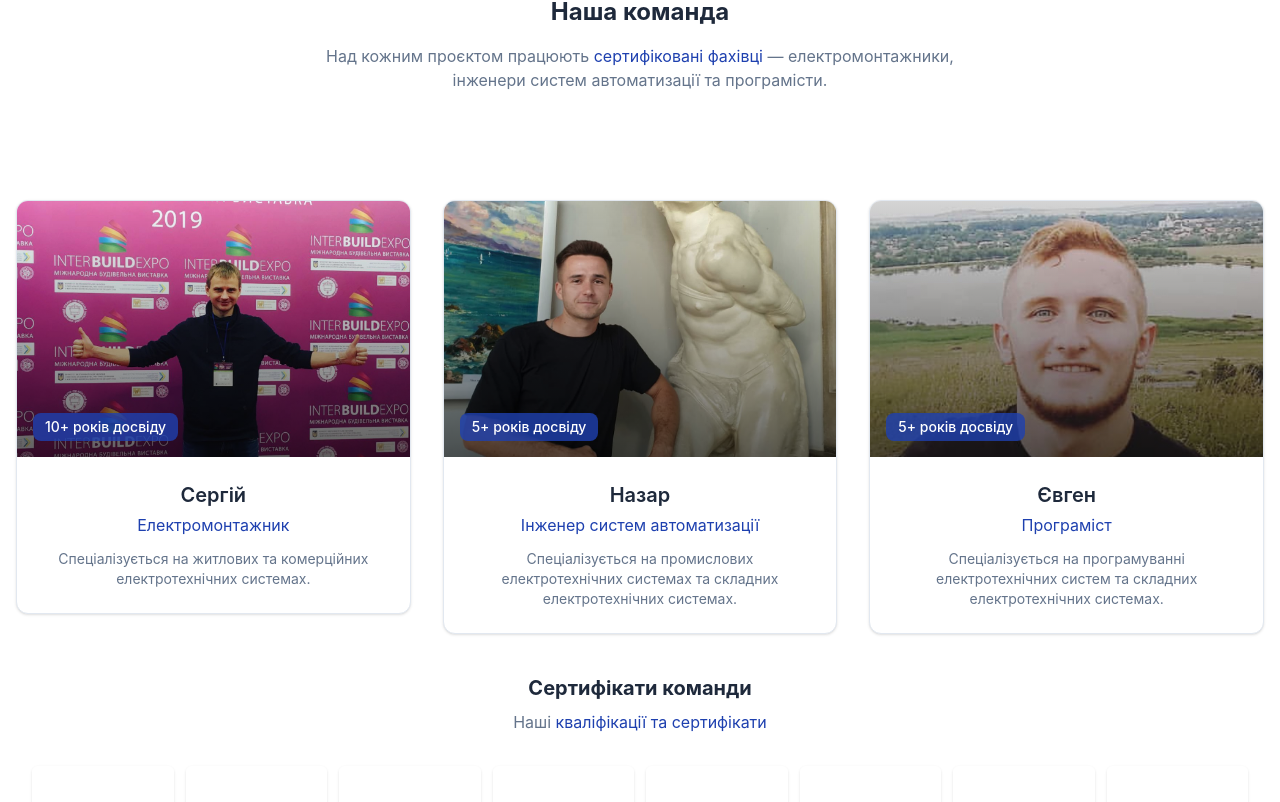
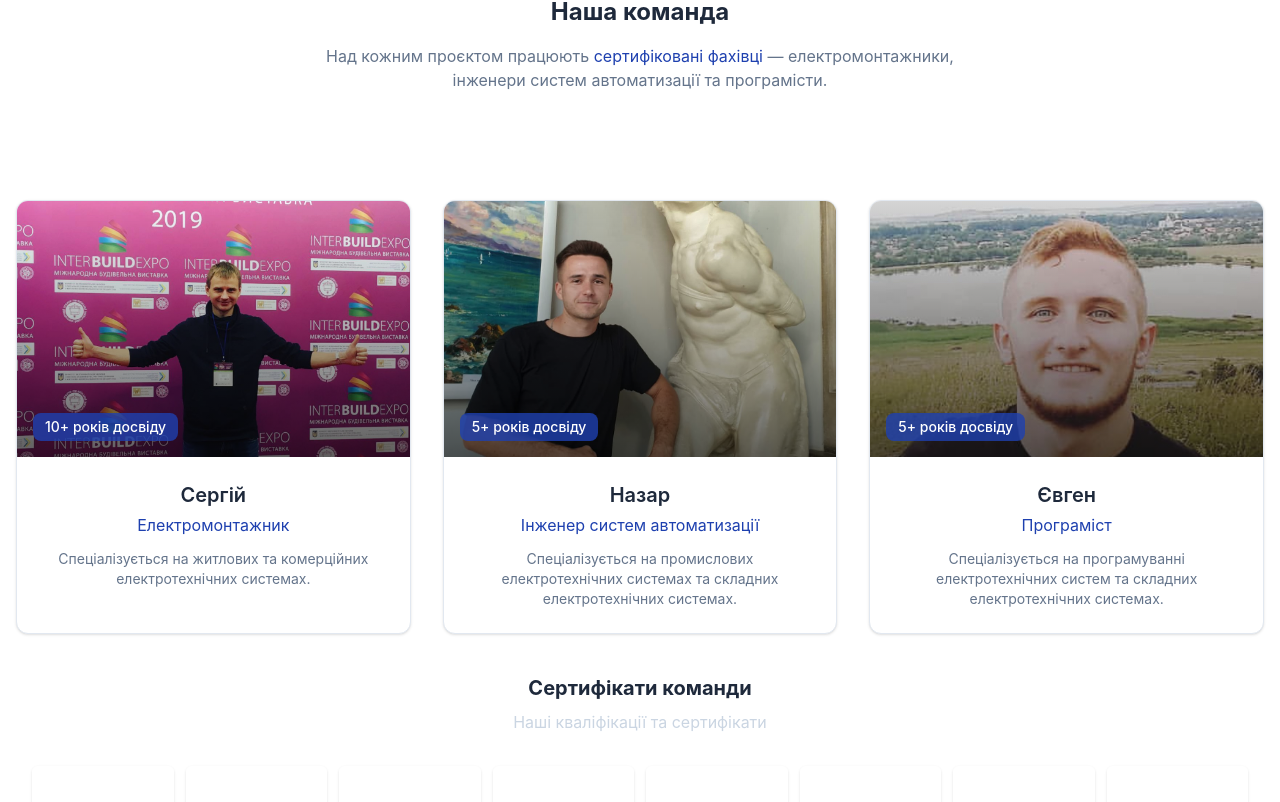
Before and after one commit to digitalideastudio/sao-electric, a React (Vite) app: page / in a window 1280 px wide. Shown: the part 2738-3540 px from the top of the page. Built offline with nearby package versions, Linux system fonts and the light colour scheme.

Commit message:
Update components: CertificatesGallery, Footer, Hero, IdeaLamp, Projects, Team, TeamMember

```diff
--- a/src/components/CertificatesGallery.tsx
+++ b/src/components/CertificatesGallery.tsx
@@ -95,8 +95,8 @@ export default function CertificatesGallery() {
             <h3 className="text-heading-3 font-bold text-slate-dark dark:text-white mb-2">
               Сертифікати команди
             </h3>
-            <p className="text-body text-slate-gray">
-              Наші <span className="text-electric-blue">кваліфікації та сертифікати</span>
+            <p className="text-body text-slate-300">
+              Наші кваліфікації та сертифікати
             </p>
           </div>
 
@@ -164,7 +164,7 @@ export default function CertificatesGallery() {
           <div className="relative max-w-4xl max-h-full">
             <button
               onClick={closeModal}
-              className="absolute -top-12 right-0 text-white hover:text-gray-300 transition-colors"
+              className="absolute -top-12 right-0 text-white hover:text-gray-300 transition-colors cursor-pointer"
             >
               <svg className="w-8 h-8" fill="none" stroke="currentColor" viewBox="0 0 24 24">
                 <path strokeLinecap="round" strokeLinejoin="round" strokeWidth={2} d="M6 18L18 6M6 6l12 12" />
--- a/src/components/Footer.tsx
+++ b/src/components/Footer.tsx
@@ -20,14 +20,14 @@ export default function Footer() {
                 <svg className="w-4 h-4 text-slate-600 dark:text-slate-700" fill="currentColor" viewBox="0 0 20 20">
                   <path d="M2 3a1 1 0 011-1h2.153a1 1 0 01.986.836l.74 4.435a1 1 0 01-.54 1.06l-1.548.773a11.037 11.037 0 006.105 6.105l.774-1.548a1 1 0 011.059-.54l4.435.74a1 1 0 01.836.986V17a1 1 0 01-1 1h-2C7.82 18 2 12.18 2 5V3z"/>
                 </svg>
-                <span className="text-body-sm text-slate-600 dark:text-slate-700">+380 (99) 740 27 30</span>
+                <a href="tel:+380997402730" className="text-body-sm text-slate-600 dark:text-slate-700 hover:text-slate-900 dark:hover:text-slate-900 transition-colors cursor-pointer">+380 (99) 740 27 30</a>
               </div>
               <div className="flex items-center gap-2">
                 <svg className="w-4 h-4 text-slate-600 dark:text-slate-700" fill="currentColor" viewBox="0 0 20 20">
                   <path d="M2.003 5.884L10 9.882l7.997-3.998A2 2 0 0016 4H4a2 2 0 00-1.997 1.884z"/>
                   <path d="M18 8.118l-8 4-8-4V14a2 2 0 002 2h12a2 2 0 002-2V8.118z"/>
                 </svg>
-                <span className="text-body-sm text-slate-600 dark:text-slate-700">saoelectric.ua@gmail.com</span>
+                <a href="mailto:saoelectric.ua@gmail.com" className="text-body-sm text-slate-600 dark:text-slate-700 hover:text-slate-900 dark:hover:text-slate-900 transition-colors cursor-pointer">saoelectric.ua@gmail.com</a>
               </div>
               <div className="flex items-center gap-2">
                 <svg className="w-4 h-4 text-slate-600 dark:text-slate-700" fill="currentColor" viewBox="0 0 20 20">
--- a/src/components/Hero.tsx
+++ b/src/components/Hero.tsx
@@ -56,7 +56,7 @@ export default function Hero() {
 
             {/* CTA Buttons */}
             <div className="flex flex-col sm:flex-row gap-4">
-              <button className="bg-electric-blue text-white px-6 py-3 rounded-lg text-button font-medium hover:bg-blue-700 transition-colors cursor-pointer">
+              <button onClick={() => scrollToSection('contact')} className="bg-electric-blue text-white px-6 py-3 rounded-lg text-button font-medium hover:bg-blue-700 transition-colors cursor-pointer">
               Підібрати рішення для мого дому
               </button>
               <button onClick={() => scrollToSection('services')} className="border border-electric-blue text-electric-blue dark:font-normal px-6 py-3 rounded-lg text-button font-medium hover:bg-electric-blue hover:text-white transition-colors cursor-pointer">
--- a/src/components/IdeaLamp.tsx
+++ b/src/components/IdeaLamp.tsx
@@ -1,7 +1,7 @@
 const IdeaLamp = () => {
   return (
     <div className="flex justify-center items-center w-full">
-      <button className="relative list-none border-none bg-transparent rounded-full cursor-grab w-10 h-10 flex items-center justify-center p-0 m-0 transition-all duration-300 drop-shadow-[0_0_0_rgba(244,175,3,0)] group-hover:drop-shadow-[0_0_8px_rgba(244,175,3,0.6),0_0_16px_rgba(244,175,3,0.4)]">
+      <button className="relative list-none border-none bg-transparent rounded-full cursor-pointer cursor-grab w-10 h-10 flex items-center justify-center p-0 m-0 transition-all duration-300 drop-shadow-[0_0_0_rgba(244,175,3,0)] group-hover:drop-shadow-[0_0_8px_rgba(244,175,3,0.6),0_0_16px_rgba(244,175,3,0.4)]">
         <svg
           xmlns="http://www.w3.org/2000/svg"
           height="2.5em"
--- a/src/components/Projects.tsx
+++ b/src/components/Projects.tsx
@@ -169,7 +169,7 @@ function ProjectCarousel({ images, projectTitle }: { images: string[]; projectTi
         <>
           <button
             onClick={handlePrevious}
-            className="absolute left-2 md:left-2 top-1/2 -translate-y-1/2 bg-black/60 hover:bg-black/80 active:bg-black/90 text-white rounded-full p-2.5 md:p-2 z-20 transition-all touch-manipulation"
+            className="absolute left-2 md:left-2 top-1/2 -translate-y-1/2 bg-black/60 hover:bg-black/80 active:bg-black/90 text-white rounded-full p-2.5 md:p-2 z-20 transition-all touch-manipulation cursor-pointer"
             aria-label="Previous image"
           >
             <svg className="w-7 h-7 md:w-6 md:h-6" fill="none" stroke="currentColor" viewBox="0 0 24 24">
@@ -178,7 +178,7 @@ function ProjectCarousel({ images, projectTitle }: { images: string[]; projectTi
           </button>
           <button
             onClick={handleNext}
-            className="absolute right-2 md:right-2 top-1/2 -translate-y-1/2 bg-black/60 hover:bg-black/80 active:bg-black/90 text-white rounded-full p-2.5 md:p-2 z-20 transition-all touch-manipulation"
+            className="absolute right-2 md:right-2 top-1/2 -translate-y-1/2 bg-black/60 hover:bg-black/80 active:bg-black/90 text-white rounded-full p-2.5 md:p-2 z-20 transition-all touch-manipulation cursor-pointer"
             aria-label="Next image"
           >
             <svg className="w-7 h-7 md:w-6 md:h-6" fill="none" stroke="currentColor" viewBox="0 0 24 24">
@@ -197,7 +197,7 @@ function ProjectCarousel({ images, projectTitle }: { images: string[]; projectTi
               <button
                 key={index}
                 onClick={() => setCurrentIndex(index)}
-                className={`transition-all rounded-full touch-manipulation ${
+                className={`transition-all rounded-full touch-manipulation cursor-pointer ${
                   index === currentIndex
                     ? 'w-8 h-2 bg-electric-blue'
                     : 'w-2 h-2 bg-slate-gray hover:bg-slate-400'
--- a/src/components/Team.tsx
+++ b/src/components/Team.tsx
@@ -37,7 +37,7 @@ export default function Team() {
         </div>
 
         {/* Team Grid */}
-        <div className="grid grid-cols-1 md:grid-cols-3 gap-6 md:gap-8">
+        <div className="grid grid-cols-1 md:grid-cols-3 gap-6 gap-y-[143px] md:gap-8 md:gap-y-8 pt-[83px] md:pt-[60px] items-stretch">
           {teamMembers.map((member, index) => (
             <TeamMember
               key={index}
--- a/src/components/TeamMember.tsx
+++ b/src/components/TeamMember.tsx
@@ -10,22 +10,22 @@ interface TeamMemberProps {
 
 export default function TeamMember({ image, name, role, experience, description }: TeamMemberProps) {
   return (
-    <div className="group relative overflow-visible mt-[60px]">
+    <div className="group relative overflow-visible w-full h-full flex flex-col">
       {/* Lamp - only visible in dark theme on hover */}
       <Lamp />
 
-      <div className="relative z-[1] bg-white dark:bg-slate-800 border border-border-gray dark:border-slate-700 rounded-xl overflow-hidden shadow-sm">
-        <div className="relative h-64">
+      <div className="relative z-[1] bg-white dark:bg-slate-800 border border-border-gray dark:border-slate-700 rounded-xl overflow-hidden shadow-sm w-full h-full flex flex-col">
+        <div className="relative h-64 flex-shrink-0">
           <img src={image} alt={name} className="w-full h-full object-cover" />
           <div className="absolute inset-0 bg-gradient-to-t from-black/60 to-transparent"></div>
           <div className="absolute bottom-4 left-4 bg-electric-blue/80 text-white px-3 py-1 rounded-lg text-sm font-medium">
             {experience}
           </div>
         </div>
-        <div className="p-6 text-center">
+        <div className="p-6 text-center flex flex-col flex-grow">
           <h3 className="text-heading-3 font-semibold text-slate-dark dark:text-white mb-1">{name}</h3>
           <p className="text-body text-electric-blue dark:font-normal mb-3">{role}</p>
-          <p className="text-body-sm text-slate-gray dark:text-slate-300">
+          <p className="text-body-sm text-slate-gray dark:text-slate-300 flex-grow">
             {description}
           </p>
         </div>
```
